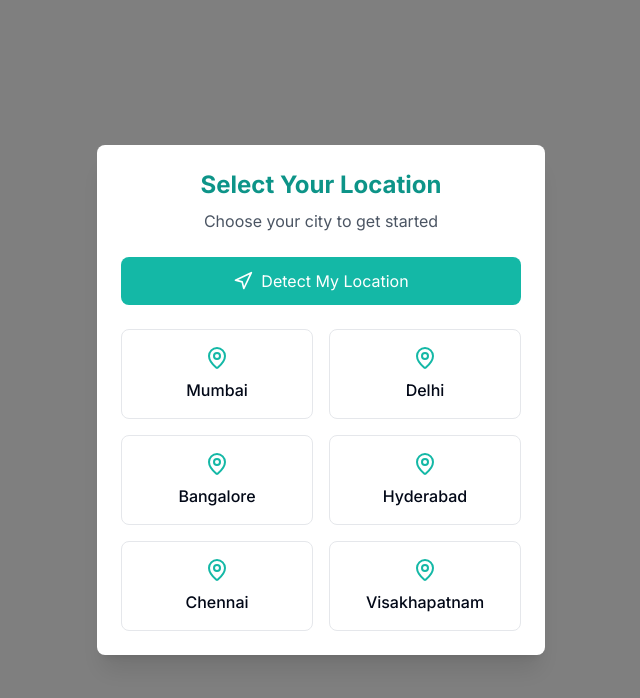
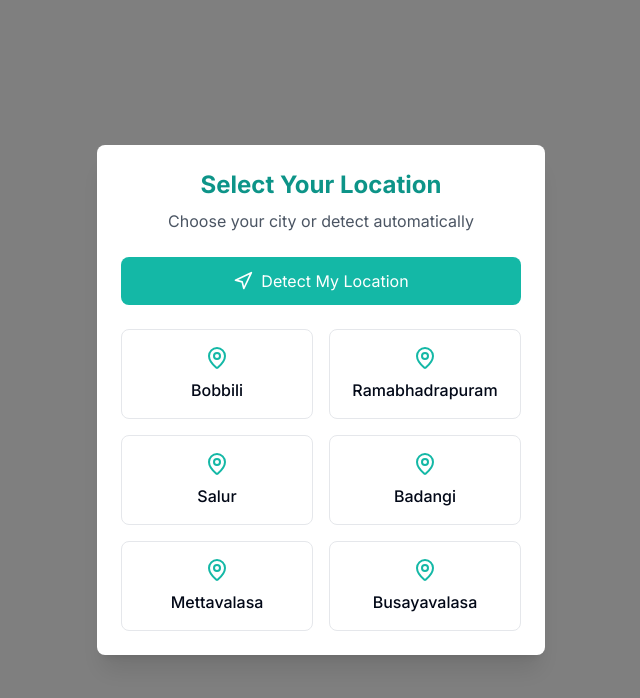
Before and after one commit to YGNTECHSTARTUP/aquaue-vitae.b, a Next.js app: page / in a window 1280 px wide. Shown: the top 698 px of the page, without its empty margins (319-959 px from the left). Built offline with nearby package versions, Linux system fonts and the light colour scheme.

Commit message:
Location working as expected

```diff
--- a/app/order/page.tsx
+++ b/app/order/page.tsx
@@ -30,6 +30,8 @@ interface LocationDetails {
   village: string
 }
 
+
+
 export default function OrderPage() {
   const { location } = useLocationStore()
   const [step, setStep] = useState(1)
@@ -44,7 +46,7 @@ export default function OrderPage() {
   const [orderItems, setOrderItems] = useState<OrderItem[]>([
     {
       id: 1,
-      name: "Aquae-vitae Natural Mineral Water",
+      name: "Aquae-vitae's Alkaline With Added Minerals ",
       price500ml: 10,
       price1000ml: 20,
       quantity500ml: 0,
@@ -52,20 +54,13 @@ export default function OrderPage() {
     },
     {
       id: 2,
-      name: "Aquae-vitae Vedica",
-      price500ml: 15,
-      price1000ml: 30,
+      name: "Aquae-vitae's B (Boiled) Water",
+      price500ml: 10,
+      price1000ml: 20,
       quantity500ml: 0,
       quantity1000ml: 0,
     },
-    {
-      id: 3,
-      name: "Aquae-vitae Soda",
-      price500ml: 12,
-      price1000ml: 22,
-      quantity500ml: 0,
-      quantity1000ml: 0,
-    },
+
   ])
 
   // Calculate totals
@@ -381,7 +376,7 @@ export default function OrderPage() {
             </div>
 
             {/* Product cards */}
-            <div className="grid grid-cols-1 md:grid-cols-3 gap-6 mb-8">
+            <div className="grid grid-cols-1 md:grid-cols-2 gap-6 mb-8">
               {orderItems.map((item) => (
                 <motion.div
                   key={item.id}
--- a/app/page.tsx
+++ b/app/page.tsx
@@ -38,11 +38,11 @@ export default function Home() {
               <div className="flex items-center space-x-6">
                 <a href="tel:18001211007" className="flex items-center text-sm">
                   <span className="mr-2">📞</span>
-                  1800 121 1007
+                  7569232144
                 </a>
                 <a href="mailto:wecare@Aquae-vitae.co.in" className="flex items-center text-sm">
                   <span className="mr-2">✉️</span>
-                  wecare@Aquae-vitae.co.in
+                  sagarkum.penki@gmail.com
                 </a>
               </div>
             </div>
--- a/components/announcement.tsx
+++ b/components/announcement.tsx
@@ -4,7 +4,7 @@ import { motion } from "framer-motion"
 
 export default function Announcement() {
   return (
-    <div className="bg-teal-600 text-white py-2 overflow-hidden">
+    <div className="bg-teal-400 text-white py-2 overflow-hidden">
       <motion.div
         initial={{ x: "100%" }}
         animate={{ x: "-100%" }}
--- a/components/banner.tsx
+++ b/components/banner.tsx
@@ -5,7 +5,7 @@ import Image from "next/image"
 
 export default function Banner() {
   return (
-    <div className="bg-teal-500 overflow-hidden">
+    <div className="bg-[#326872] overflow-hidden">
       <div className="container mx-auto px-4 py-12 md:py-20">
         <div className="flex flex-col md:flex-row items-center">
           <motion.div
--- a/components/location-modal.tsx
+++ b/components/location-modal.tsx
@@ -1,37 +1,75 @@
-"use client"
+"use client";
 
-import { useState } from "react"
-import { MapPin, Navigation } from "lucide-react"
-import { motion } from "framer-motion"
+import { useState } from "react";
+import { MapPin, Navigation } from "lucide-react";
+import { motion } from "framer-motion";
 
 interface LocationModalProps {
-  onLocationSelect: (city: string) => void
-  onClose: () => void
+  onLocationSelect: (city: string) => void;
+  onClose: () => void;
 }
 
 const cities = [
-  { name: "Mumbai", icon: <MapPin className="h-6 w-6" /> },
-  { name: "Delhi", icon: <MapPin className="h-6 w-6" /> },
-  { name: "Bangalore", icon: <MapPin className="h-6 w-6" /> },
-  { name: "Hyderabad", icon: <MapPin className="h-6 w-6" /> },
-  { name: "Chennai", icon: <MapPin className="h-6 w-6" /> },
-  { name: "Visakhapatnam", icon: <MapPin className="h-6 w-6" /> },
-]
+  "Bobbili",
+  "Ramabhadrapuram",
+  "Salur",
+  "Badangi",
+  "Mettavalasa",
+  "Busayavalasa",
+];
+
+// Function to get city from latitude & longitude using OpenStreetMap API
+async function getCityFromCoordinates(lat: number, lon: number) {
+  try {
+    const res = await fetch(
+      `https://nominatim.openstreetmap.org/reverse?format=json&lat=${lat}&lon=${lon}`
+    );
+    const data = await res.json();
+    return data.address?.village || data.address?.town || data.address?.city;
+  } catch (error) {
+    console.error("Error fetching location:", error);
+    return null;
+  }
+}
 
 // eslint-disable-next-line @typescript-eslint/no-unused-vars
 export default function LocationModal({ onLocationSelect, onClose }: LocationModalProps) {
-  const [isDetecting, setIsDetecting] = useState(false)
+  const [isDetecting, setIsDetecting] = useState(false);
+  const [error, setError] = useState<string | null>(null);
 
   const detectLocation = () => {
-    setIsDetecting(true)
+    setIsDetecting(true);
+    setError(null);
 
-    // Simulate geolocation API
-    setTimeout(() => {
-      // Default to Mumbai if geolocation fails or for demo purposes
-      onLocationSelect("Mumbai")
-      setIsDetecting(false)
-    }, 2000)
-  }
+    if (!navigator.geolocation) {
+      setError("Geolocation is not supported by your browser.");
+      setIsDetecting(false);
+      return;
+    }
+
+    navigator.geolocation.getCurrentPosition(
+      async (position) => {
+        const { latitude, longitude } = position.coords;
+        const detectedCity = await getCityFromCoordinates(latitude, longitude);
+
+        if (detectedCity) {
+          // Match detected city with the predefined list
+          const matchedCity = cities.find((city) =>
+            detectedCity.toLowerCase().includes(city.toLowerCase())
+          );
+          onLocationSelect(matchedCity || detectedCity); // Select the closest match
+        } else {
+          setError("Unable to detect city.");
+        }
+
+        setIsDetecting(false);
+      },
+      (err) => {
+        setError(err.message);
+        setIsDetecting(false);
+      }
+    );
+  };
 
   return (
     <div className="fixed inset-0 bg-black bg-opacity-50 flex items-center justify-center z-50 p-4">
@@ -42,7 +80,7 @@ export default function LocationModal({ onLocationSelect, onClose }: LocationMod
       >
         <div className="text-center mb-6">
           <h2 className="text-2xl font-bold text-teal-600">Select Your Location</h2>
-          <p className="text-gray-600 mt-2">Choose your city to get started</p>
+          <p className="text-gray-600 mt-2">Choose your city or detect automatically</p>
         </div>
 
         <button
@@ -60,21 +98,23 @@ export default function LocationModal({ onLocationSelect, onClose }: LocationMod
           )}
         </button>
 
+        {error && <p className="text-red-500 text-center mb-4">{error}</p>}
+
         <div className="grid grid-cols-2 gap-4">
           {cities.map((city) => (
             <motion.button
-              key={city.name}
+              key={city}
               whileHover={{ scale: 1.05 }}
               whileTap={{ scale: 0.95 }}
-              onClick={() => onLocationSelect(city.name)}
+              onClick={() => onLocationSelect(city)}
               className="flex flex-col items-center justify-center p-4 border border-gray-200 rounded-lg hover:border-teal-500 hover:bg-teal-50 transition-colors"
             >
-              <div className="text-teal-500 mb-2">{city.icon}</div>
-              <span className="font-medium">{city.name}</span>
+              <MapPin className="h-6 w-6 text-teal-500 mb-2" />
+              <span className="font-medium">{city}</span>
             </motion.button>
           ))}
         </div>
       </motion.div>
     </div>
-  )
+  );
 }
```
